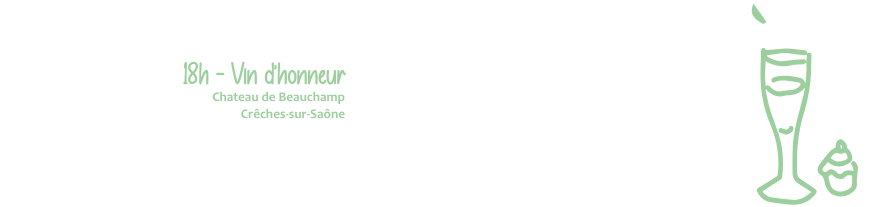
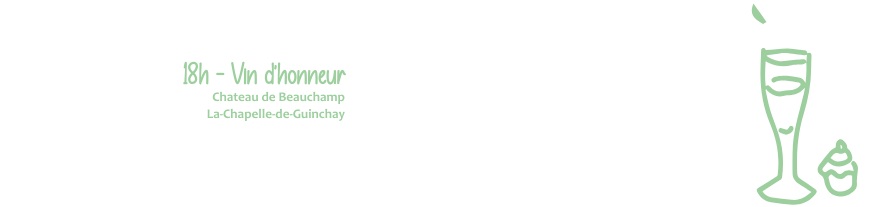
Before and after one commit to corentingiraud/mariage-rems-moms, a SvelteKit app: page / in a window 1280 px wide. Shown: the part 1331-1538 px from the top of the page, without its empty margins (218-1107 px from the left). Built offline with nearby package versions, Linux system fonts and the light colour scheme.

Commit message:
Fix info

```diff
--- a/src/routes/main/jour-j/jour-j.svelte
+++ b/src/routes/main/jour-j/jour-j.svelte
@@ -15,7 +15,7 @@
 			<div class="chemin__text chemin__vin-honneur align-right">
 				<h4>18h - Vin d'honneur</h4>
 				<h5>Chateau de Beauchamp</h5>
-				<h5>Crêches-sur-Saône</h5>
+				<h5>La-Chapelle-de-Guinchay</h5>
 			</div>
 			<div class="chemin__text chemin__diner">
 				<h4>20h30 - Dîner</h4>
```
Also changed, not shown: src/lib/assets/chemin.svg (deleted).
